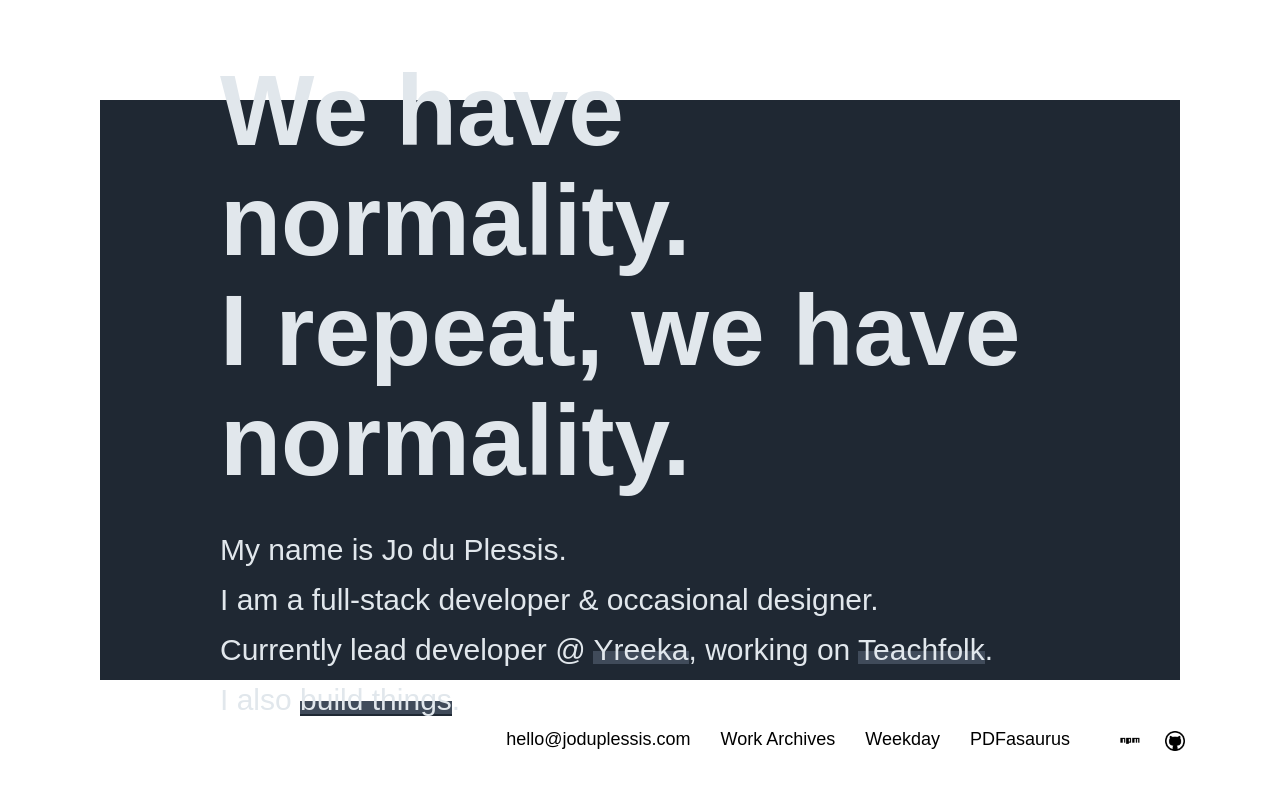
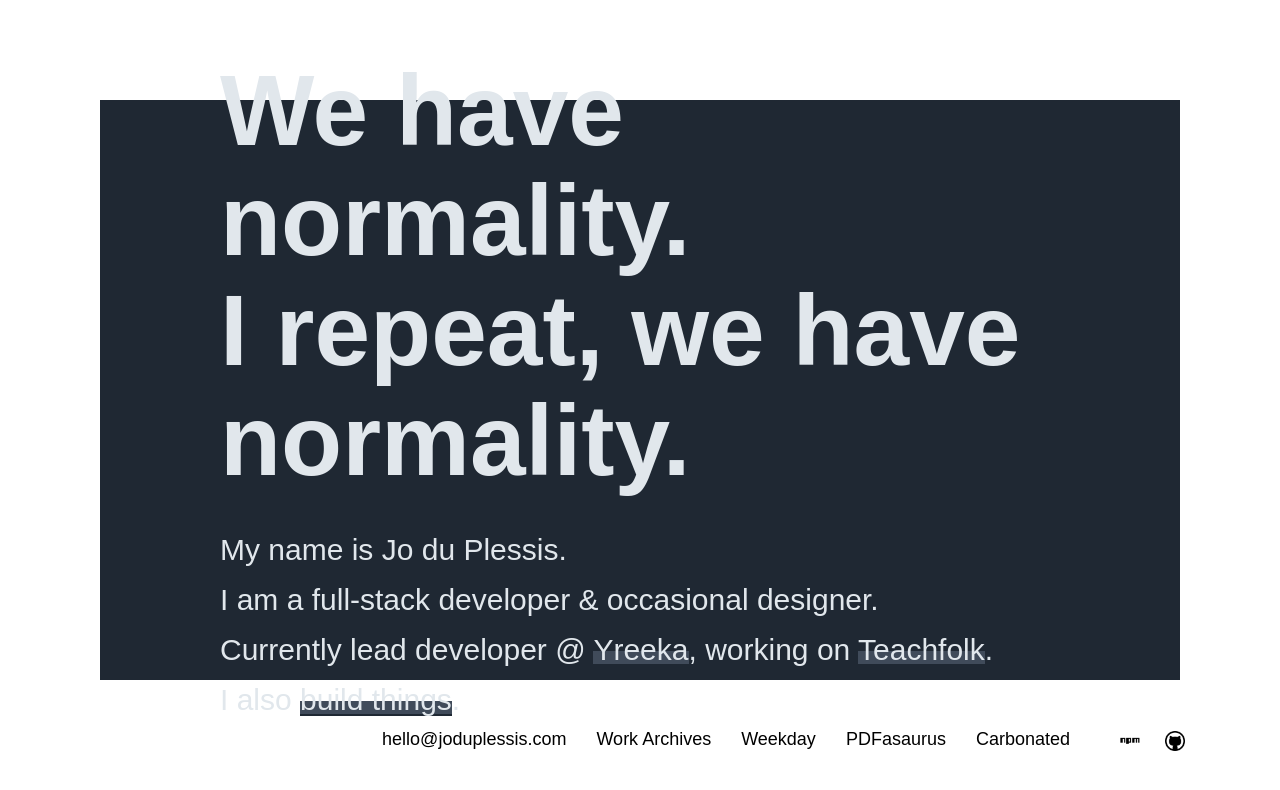
Before and after one commit to joduplessis/joduplessis, a Vue app: page / in a window 1280 px wide. Shown: the top 790 px of the page. Built offline with nearby package versions, Linux system fonts and the light colour scheme; a web font is replaced by a local one; what vue-masonry, vue-progressbar would draw is missing.

Commit message:
Added Carbonated

```diff
--- a/src/components/Home.vue
+++ b/src/components/Home.vue
@@ -16,11 +16,14 @@
 			</div>
 		</div>
 		<div class="footer">
-			<!-- <a href="https://weekday.sh" target="_blank" class="hide link underline">Weekday</a> -->
+			<!--
+			<a href="https://weekday.sh" target="_blank" class="hide link underline">Weekday</a>
+			-->
 			<a href="mailto:hello@joduplessis.com" target="_blank" class="link"><span>hello@joduplessis.com</span></a>
 			<router-link :to="{ name: 'Work'}" class="link"><span>Work Archives</span></router-link>
 			<a href="https://weekdayapp.com" target="_blank" class="link"><span>Weekday</span></a>
 			<a href="https://pdfasaurus.com" target="_blank" class="link"><span>PDFasaurus</span></a>
+			<a href="https://carbonated.app" target="_blank" class="link"><span>Carbonated</span></a>
 			<!--
 			<a href="https://joduplessis.com/resume" target="_blank" class="link"><span>CV</span></a>
 			-->
```
